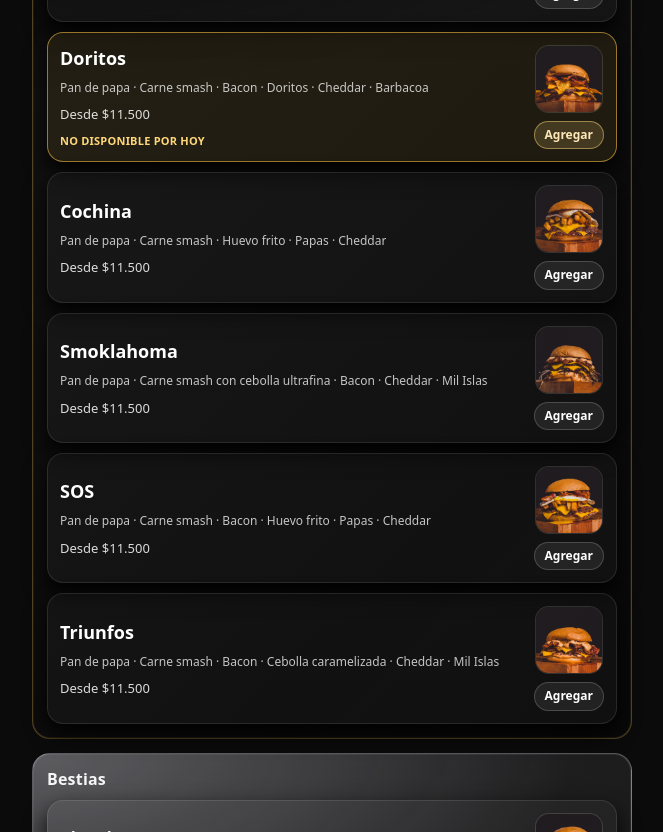
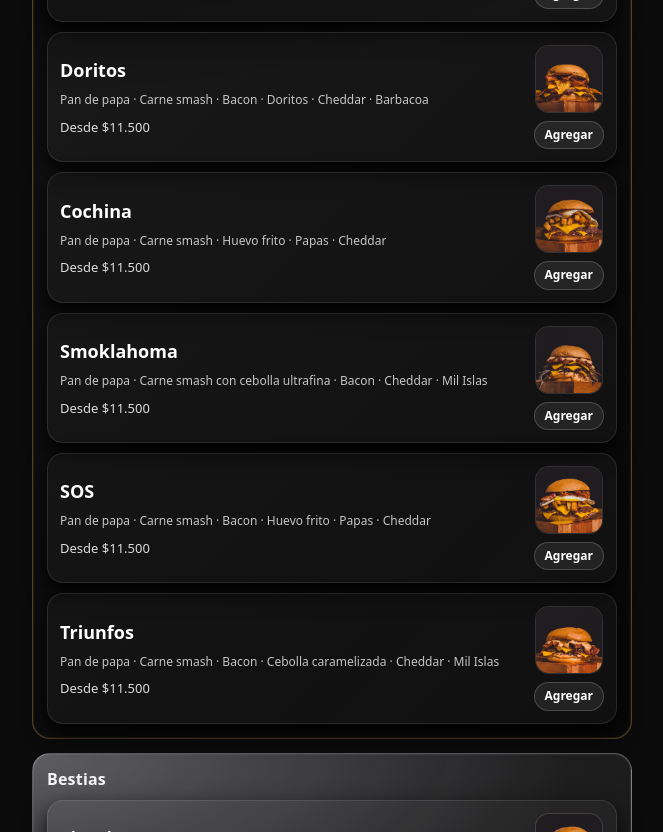
Before and after one commit to lauticometti/burgerya-pedidos, a React (Vite) app: page /burgers in a window 1280 px wide. Shown: the part 1400-2232 px from the top of the page, without its empty margins (308-971 px from the left). Built offline with nearby package versions, Linux system fonts and the light colour scheme.

Commit message:
Enable Doritos burger availability

```diff
--- a/src/data/menu.js
+++ b/src/data/menu.js
@@ -77,8 +77,7 @@ export const burgers = [
     prices: { simple: 11500, doble: 14000, triple: 16500 },
     desc: "Pan de papa · Carne smash · Bacon · Doritos · Cheddar · Barbacoa",
     img: "/burgers/doritos.jpg",
-    isAvailable: 0,
-    unavailableReason: "no disponible por hoy",
+    isAvailable: 1,
   },
   {
     id: "cochina",
```
